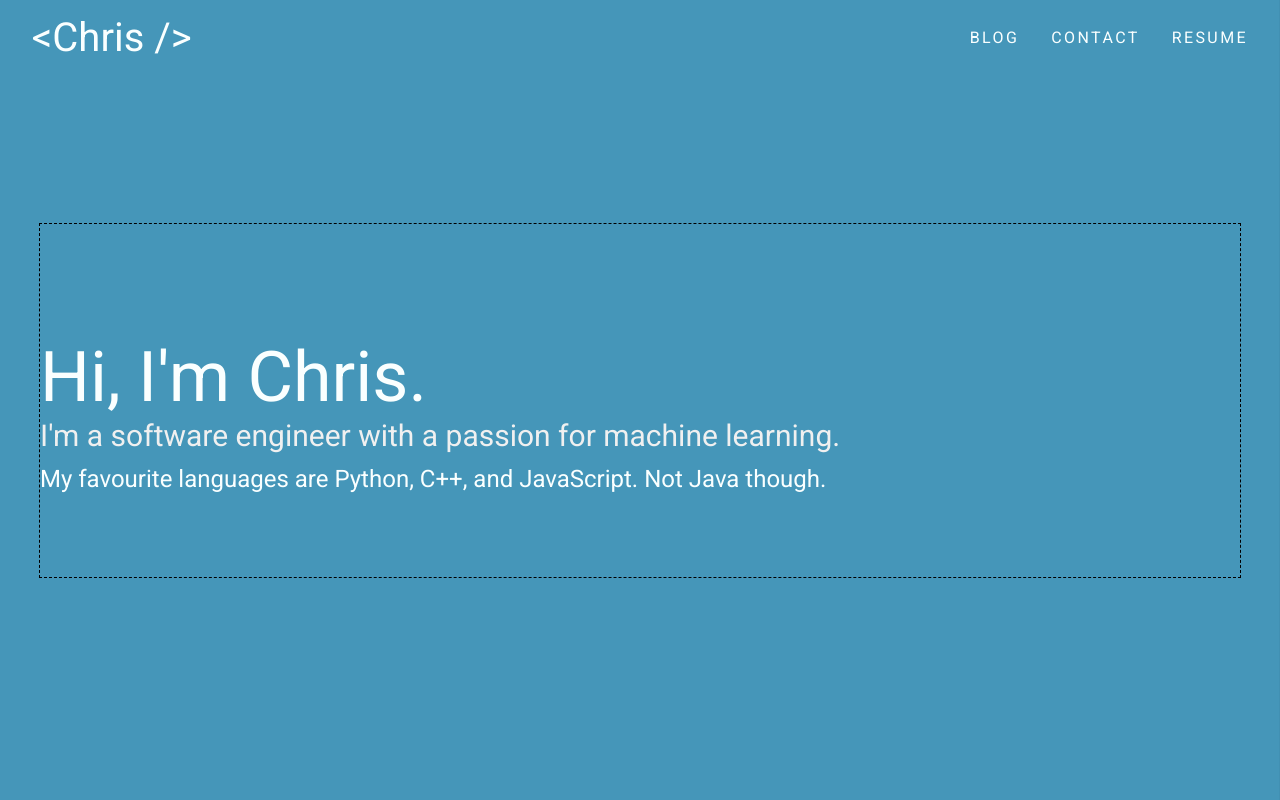
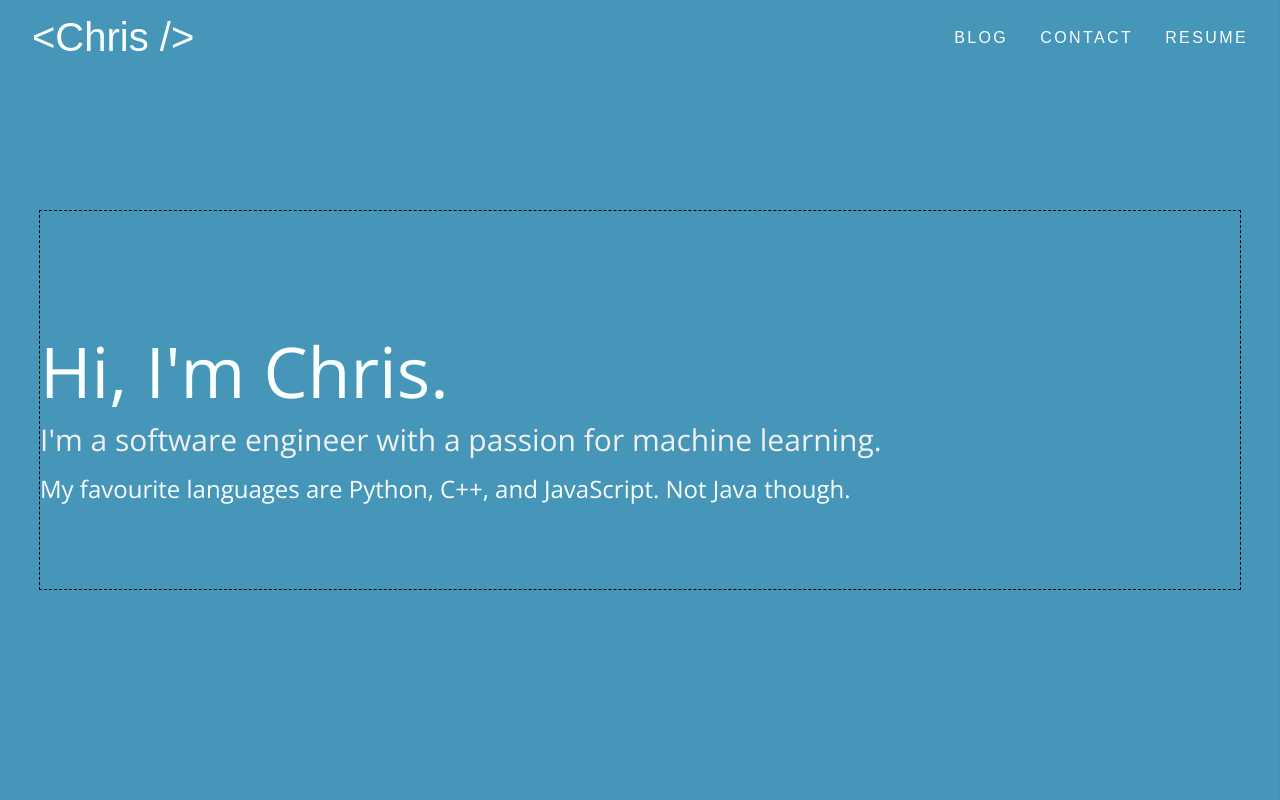
Before and after one commit to cprost/prost.ca, a Gatsby site: page / in a window 1280 px wide. Shown: the top 800 px of the page. Built offline with nearby package versions, Linux system fonts and the light colour scheme; Gatsby itself is replaced by a stand-in of ours.

Commit message:
refactoring, added markdown config

```diff
--- /dev/null
+++ b/content/hero/index.md
@@ -0,0 +1,5 @@
+---
+title: "Hi, I'm Chris."
+subtitle: "I'm a software engineer with a passion for machine learning."
+description: "My favourite languages are Python, C++, and JavaScript. Not Java though."
+---
--- a/src/components/Hero.js
+++ b/src/components/Hero.js
@@ -31,16 +31,16 @@ const HeroDesc = styled.h4`
   color: ${theme.colours.light};
 `
 
-const Hero = ({myName}) => {
+const Hero = ({data}) => {
   const [isMounted, setIsMounted] = useState(false)
 
   useEffect(() => {
     setTimeout(() => setIsMounted(true), 500)
   }, []);
 
-  const title = <HeroTitle style={{ transitionDelay: '200ms' }}>Hi, I'm {myName}.</HeroTitle>
-  const subtitle = <HeroSubtitle style={{ transitionDelay: '400ms' }}>I'm a software engineer with a passion for machine learning.</HeroSubtitle>
-  const desc = <HeroDesc style={{ transitionDelay: '600ms' }}>My favourite languages are Python, C++, and JavaScript. Not Java though.</HeroDesc>
+  const title = <HeroTitle style={{ transitionDelay: '200ms' }}>{data.title}</HeroTitle>
+  const subtitle = <HeroSubtitle style={{ transitionDelay: '400ms' }}>{data.subtitle}</HeroSubtitle>
+  const desc = <HeroDesc style={{ transitionDelay: '600ms' }}>{data.description}</HeroDesc>
 
   const heroItems = [title, subtitle, desc]  // for transitioning/displaying in order
 
@@ -58,9 +58,6 @@ const Hero = ({myName}) => {
           </CSSTransition>
         ))}
         </TransitionGroup>
-        {/* <HeroTitle style={{ transitionDelay: '100ms' }} className="fadein">Hi, I'm {a}.</HeroTitle>
-        <HeroSubtitle>I'm a software engineer with a passion for machine learning.</HeroSubtitle>
-        <HeroDesc>My favourite languages are Python, C++, and JavaScript. Not Java though.</HeroDesc> */}
       </Container>
     </HeroWrapper>
   )
--- a/src/components/Layout.js
+++ b/src/components/Layout.js
@@ -15,8 +15,24 @@ const Float = styled.div`
   height: 65px;
 `
 
-const Layout = ({children}) => (
-    <Main>
+class Layout extends React.Component {
+  constructor(props) {
+    super(props)
+    this.state = {
+      ready: false,
+    }
+  }
+
+  componentDidMount() {
+    console.log('mounted!')
+    this.setState({ ready: true })
+  }
+
+  render() {
+    const { children } = this.props
+
+    return (
+      <Main >
         <GlobalCSS />
         <Navigation />
         {children}
@@ -25,5 +41,7 @@ const Layout = ({children}) => (
         </Float>
       </Main>
     )
+  }
+}
 
 export default Layout
--- a/src/components/Navigation.js
+++ b/src/components/Navigation.js
@@ -1,4 +1,4 @@
-import React, { Component } from 'react'
+import React, { Component, Fragment } from 'react'
 import styled from '@emotion/styled'
 import { Link } from 'gatsby'
 
@@ -38,6 +38,8 @@ const Nav = styled.nav`
   padding-right: 2rem;
   box-shadow: ${props => props.scrollPos === 'up' ? '0 0 5px rgba(0, 0, 0, 0.8)' : 'none'};
   background: ${theme.colours.midBlue};
+  ${'' /* font-family: ${props => props.loaded === true ? theme.fonts.OpenSans : 'sans-serif'}; */}
+  font-family: Arial;
   transition: all 0.4s ease-in-out;
   transform: ${props => props.scrollPos === 'down' ? 'translateY(-80px)' : 'translateY(0px)'};
   z-index: 10;
@@ -124,6 +126,10 @@ class Navigation extends Component {
       active: false,
       scrollAmount: 0,
       scrollPos: 'none',
+      style: {
+        // opacity: 0,
+        // transition: 'all 100ms ease',
+      }
     }
 
     this.toggleActive = this.toggleActive.bind(this)
@@ -131,6 +137,13 @@ class Navigation extends Component {
 
   componentDidMount() {
     this._mounted = true
+    this.setState({
+      style: {
+        // transition: 'all 100ms ease',
+        // transitionDelay: '100ms',
+        // opacity: 1,
+      }
+    })
     window.addEventListener('scroll', () => this.onScroll());
   }
 
@@ -169,7 +182,7 @@ class Navigation extends Component {
     const toggleActive = this.toggleActive
 
     return (
-      <Nav scrollPos={scrollPos}>
+      <Nav scrollPos={scrollPos} >
         <h2><StyledLink to='/'>{"<Chris />"}</StyledLink></h2>
 
         <NavList>
--- a/src/pages/index.js
+++ b/src/pages/index.js
@@ -1,4 +1,5 @@
 import React from 'react'
+import { graphql } from 'gatsby'
 import styled from '@emotion/styled'
 
 import Layout from '../components/Layout'
@@ -9,10 +10,22 @@ import { Gradient, theme } from '../styles'
 
 const IndexPage = ({ data }) => (
     <Layout>
-      <Hero myName='Chris' />
+      <Hero data={data.hero.about} />
       <Gradient />
       <WorkSummary />
     </Layout>
 )
 
 export default IndexPage
+
+export const query = graphql`
+  query {
+    hero: markdownRemark(fileAbsolutePath: { regex: "/hero/" }) {
+      about: frontmatter {
+        title
+        subtitle
+        description
+      }
+    }
+  }
+`
--- a/src/styles/GlobalCSS.js
+++ b/src/styles/GlobalCSS.js
@@ -17,8 +17,8 @@ const GlobalCSS = () => {
 
         html {
           box-sizing: border-box;
-          font-family: ${theme.fonts.Roboto};
-          scrollbar-width: none;
+          font-family: ${theme.fonts.OpenSans};
+          ${'' /* scrollbar-width: none; */}
         }
 
         html::-webkit-scrollbar {
```
Lines whose indentation alone changed are shown as unchanged.
